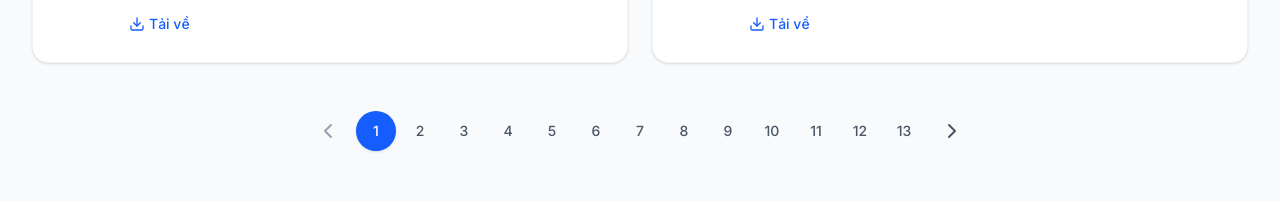
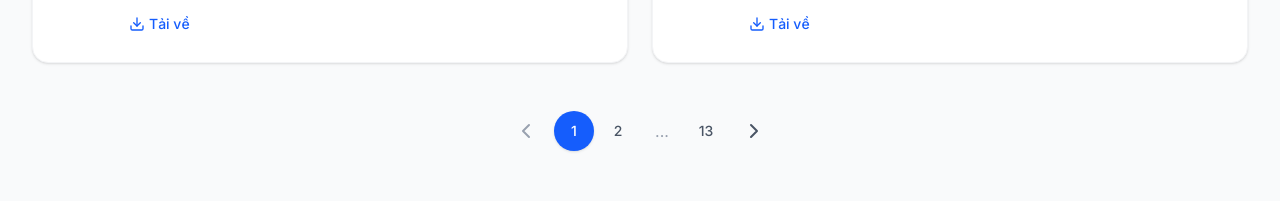
Before and after one commit to thuanedp/tvxdtvt-quangbinh, a React (Vite) app: page / in a window 1280 px wide. Shown: the part 5237-5438 px from the top of the page. Built offline with nearby package versions, Linux system fonts and the light colour scheme.

Commit message:
Update Documents.tsx

```diff
--- a/src/components/Documents.tsx
+++ b/src/components/Documents.tsx
@@ -37,6 +37,33 @@ export default function Documents() {
   useMemo(() => {
     setCurrentPage(1);
   }, [searchTerm, selectedCategory]);
+
+  const getPageNumbers = () => {
+    const delta = 1;
+    const range = [];
+    const rangeWithDots = [];
+    let l;
+
+    for (let i = 1; i <= totalPages; i++) {
+      if (i === 1 || i === totalPages || (i >= currentPage - delta && i <= currentPage + delta)) {
+        range.push(i);
+      }
+    }
+
+    for (let i of range) {
+      if (l) {
+        if (i - l === 2) {
+          rangeWithDots.push(l + 1);
+        } else if (i - l !== 1) {
+          rangeWithDots.push('...');
+        }
+      }
+      rangeWithDots.push(i);
+      l = i;
+    }
+
+    return rangeWithDots;
+  };
 
   return (
     <section id="documents" className="py-24 bg-gray-50">
@@ -131,7 +158,7 @@ export default function Documents() {
 
         {/* Pagination Controls */}
         {totalPages > 1 && (
-          <div className="mt-12 flex justify-center items-center space-x-2">
+          <div className="mt-12 flex justify-center items-center space-x-1 sm:space-x-2">
             <button
               onClick={() => handlePageChange(currentPage - 1)}
               disabled={currentPage === 1}
@@ -142,15 +169,20 @@ export default function Documents() {
               }`}
               aria-label="Trang trước"
             >
-              <ChevronLeft className="w-6 h-6" />
+              <ChevronLeft className="w-5 h-5 sm:w-6 sm:h-6" />
             </button>
 
             <div className="flex space-x-1">
-              {Array.from({ length: totalPages }, (_, i) => i + 1).map((page) => (
+              {getPageNumbers().map((page, index) => (
+                page === '...' ? (
+                  <span key={`dots-${index}`} className="w-8 h-8 sm:w-10 sm:h-10 flex items-center justify-center text-gray-400">
+                    ...
+                  </span>
+                ) : (
                   <button
                     key={page}
-                  onClick={() => handlePageChange(page)}
-                  className={`w-10 h-10 rounded-full flex items-center justify-center text-sm font-medium transition-colors ${
+                    onClick={() => handlePageChange(Number(page))}
+                    className={`w-8 h-8 sm:w-10 sm:h-10 rounded-full flex items-center justify-center text-xs sm:text-sm font-medium transition-colors ${
                       currentPage === page
                         ? 'bg-blue-600 text-white shadow-sm'
                         : 'text-gray-600 hover:text-blue-600 hover:bg-blue-50'
@@ -158,6 +190,7 @@ export default function Documents() {
                   >
                     {page}
                   </button>
+                )
               ))}
             </div>
 
@@ -171,7 +204,7 @@ export default function Documents() {
               }`}
               aria-label="Trang sau"
             >
-              <ChevronRight className="w-6 h-6" />
+              <ChevronRight className="w-5 h-5 sm:w-6 sm:h-6" />
             </button>
           </div>
         )}
```
Lines whose indentation alone changed are shown as unchanged.
